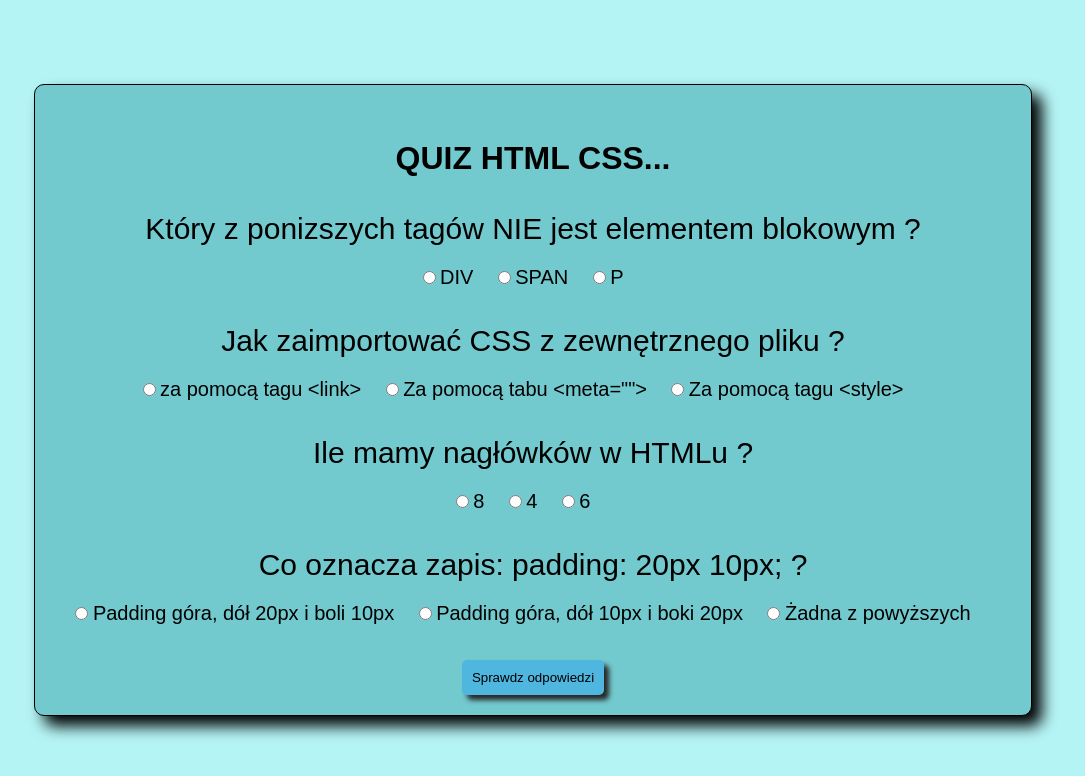
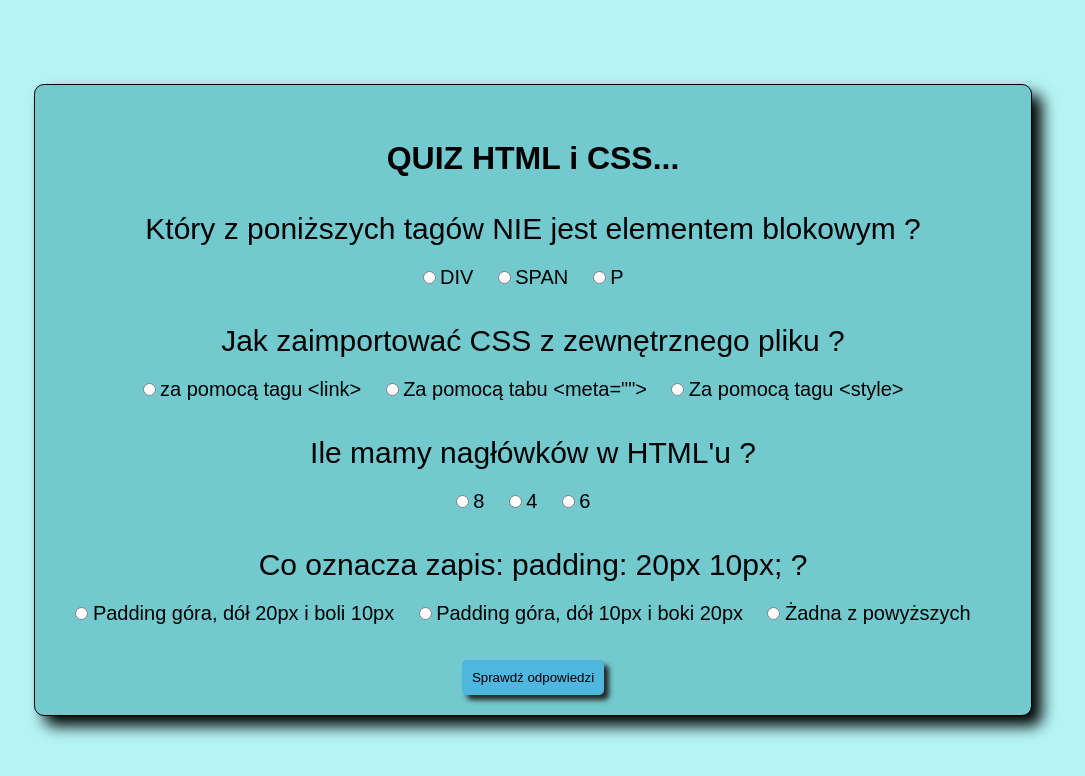
Before and after one commit to PiotrLassotta1989/apka_q, a plain HTML site: page index.html in a window 1280 px wide. Shown: the whole page, without its empty margins (107-1192 px from the left). Drawn offline with Linux system fonts and the light colour scheme.

Commit message:
poprawka

```diff
--- a/index.html
+++ b/index.html
@@ -5,7 +5,7 @@
 	<meta charset="UTF-8" />
 	<meta http-equiv="X-UA-Compatible" content="IE=edge" />
 	<meta name="viewport" content="width=device-width, initial-scale=1.0" />
-	<title>Kalkulator</title>
+	<title>Quiz</title>
 	<link rel="stylesheet" href="css/style.css" />
 </head>
 
@@ -13,10 +13,10 @@
 
 	<form class="box" action="|">
 
-		<h1> QUIZ HTML CSS...</h1>
+		<h1> QUIZ HTML i CSS...</h1>
 
 		<div class="box-answer">
-			<h3 class="question">Który z ponizszych tagów NIE jest elementem blokowym ?</h3>
+			<h3 class="question">Który z poniższych tagów NIE jest elementem blokowym ?</h3>
 
 			<input type="radio" name="question-1" id="answer-1" class="answer" value="false" />
 			<label for="answer-1">DIV</label>
@@ -44,7 +44,7 @@
 
 
 		<div class="box-answer">
-			<h3 class="question">Ile mamy nagłówków w HTMLu ?</h3>
+			<h3 class="question">Ile mamy nagłówków w HTML'u ?</h3>
 
 			<input type="radio" name="question-3" id="answer-7" class="answer" value="false" />
 			<label for="answer-7">8</label>
@@ -71,7 +71,7 @@
 
 
 
-		<button class="btn-check" type="submit">Sprawdz odpowiedzi</button>
+		<button class="btn-check" type="submit">Sprawdź odpowiedzi</button>
 	</form>
 
 	<div class="warning ">
```
